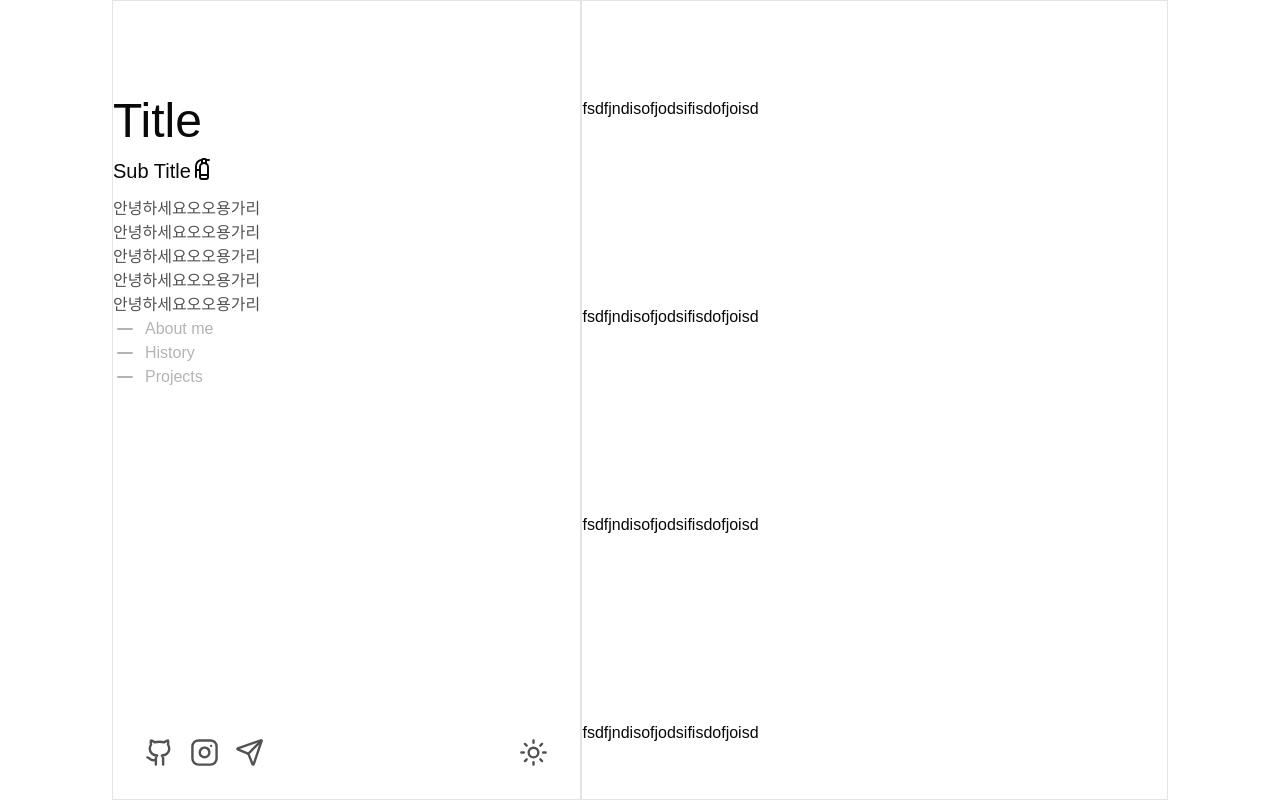
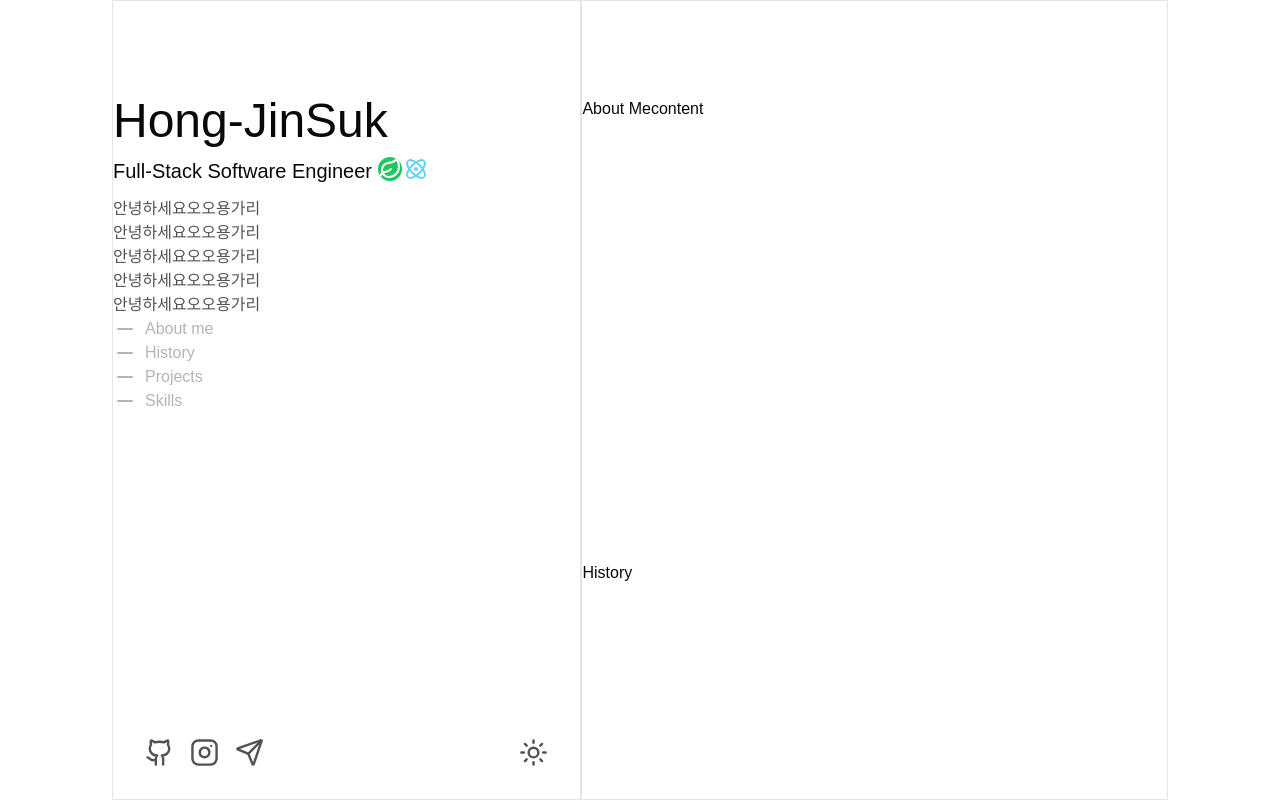
Before and after one commit to Hong-JinSuk/portfolio, a Next.js app: page / in a window 1280 px wide. Built offline with nearby package versions, Linux system fonts and the light colour scheme.

Commit message:
feat: scrollspy

```diff
--- a/package.json
+++ b/package.json
@@ -23,6 +23,7 @@
     "@tanstack/react-table": "^8.20.6",
     "class-variance-authority": "^0.7.1",
     "clsx": "^2.1.1",
+    "lodash": "^4.17.21",
     "lucide-react": "^0.469.0",
     "next": "15.1.2",
     "next-themes": "^0.4.4",
@@ -36,6 +37,7 @@
   },
   "devDependencies": {
     "@eslint/eslintrc": "^3",
+    "@types/lodash": "^4.17.13",
     "@types/node": "^20",
     "@types/react": "^19",
     "@types/react-dom": "^19",
--- a/src/app/page.tsx
+++ b/src/app/page.tsx
@@ -7,10 +7,11 @@ import {
   HoverCardTrigger,
 } from '@/components/ui/hover-card';
 import { ScrollArea } from '@/components/ui/scroll-area';
-import { ScrollSpy } from '@/components/ui/scroll-spy';
+import { ScrollspyNavigation } from '@/components/ui/scrollspy-navigation';
 import { ThemeSwitch } from '@/components/ui/theme-switch';
-import { FireExtinguisher, Github, Instagram, Send } from 'lucide-react';
-import { useEffect, useRef, useState } from 'react';
+import { Atom, Github, Instagram, Leaf, Send } from 'lucide-react';
+import Link from 'next/link';
+import { useRef } from 'react';
 
 const styles = {
   iconSize: 45,
@@ -20,42 +21,17 @@ const styles = {
 };
 
 export default function Page() {
-  const [activeSection, setActiveSection] = useState('about');
-  const sectionsRef = useRef([]);
-
-  useEffect(() => {
-    const observer = new IntersectionObserver(
-      (entries) => {
-        entries.forEach((entry) => {
-          if (entry.isIntersecting) {
-            const id = entry.target.id;
-            setActiveSection(id);
-          }
-        });
-      },
-      { threshold: 0.6 } // 60% 이상 보일 때 감지
-    );
-    sectionsRef.current.forEach((section) => observer.observe(section));
-
-    return () => {
-      sectionsRef.current.forEach((section) => observer.unobserve(section));
-    };
-  }, []);
-
-  const onNavigate = (id: string) => {
-    const section = document.getElementById(id);
-    if (section) {
-      section.scrollIntoView({ behavior: 'smooth', block: 'start' });
-    }
-  };
+  const scrollAreaRef = useRef<HTMLDivElement>(null);
 
   return (
     <div className="flex w-full h-full bg-background overflow-hidden">
       <aside className="flex flex-col w-[80%] h-full border pt-24">
         <section>
-          <h1 className="text-5xl">Title</h1>
-          <h3 className="flex py-3">
-            <span className="text-xl">Sub Title</span> <FireExtinguisher />
+          <h1 className="text-5xl">Hong-JinSuk</h1>
+          <h3 className="flex py-3 space-x-0.5">
+            <span className="text-xl pr-1">Full-Stack Software Engineer</span>
+            <Leaf className="text-white bg-green-500 rounded-full" />
+            <Atom className="text-[#62D3F5] rounded-full dark:text-[#5AC8E5]" />
           </h3>
           <p className={`${styles.textClassName}`}>안녕하세요오오용가리</p>
           <p className={`${styles.textClassName}`}>안녕하세요오오용가리</p>
@@ -63,7 +39,7 @@ export default function Page() {
           <p className={`${styles.textClassName}`}>안녕하세요오오용가리</p>
           <p className={`${styles.textClassName}`}>안녕하세요오오용가리</p>
         </section>
-        <ScrollSpy onNavigate={onNavigate} />
+        <ScrollspyNavigation scrollAreaRef={scrollAreaRef} />
         <section className="w-full flex justify-between items-center mt-auto p-6">
           <div className="flex">
             <Github
@@ -96,22 +72,32 @@ export default function Page() {
         </section>
       </aside>
       <main className="w-full border">
-        <ScrollArea className="h-full">
-          <div className="pt-24" id="top"></div>
-          <div className="h-52">fsdfjndisofjodsifisdofjoisd</div>
-          <div className="h-52">fsdfjndisofjodsifisdofjoisd</div>
-          <div className="h-52">fsdfjndisofjodsifisdofjoisd</div>
-          <div className="h-52">fsdfjndisofjodsifisdofjoisd</div>
-          <div className="h-52">fsdfjndisofjodsifisdofjoisd</div>
-          <div className="h-52">fsdfjndisofjodsifisdofjoisd</div>
-          <div className="h-52">fsdfjndisofjodsifisdofjoisd</div>
-          <div className="h-52">fsdfjndisofjodsifisdofjoisd</div>
-          <div className="h-52">fsdfjndisofjodsifisdofjoisd</div>
-          <div className="h-52">fsdfjndisofjodsifisdofjoisd</div>
-          <div className="h-52">fsdfjndisofjodsifisdofjoisd</div>
-          <div className="h-52">fsdfjndisofjodsifisdofjoisd</div>
-          <div className="h-52">fsdfjndisofjodsifisdofjoisd</div>
-          <div className="h-52">fsdfjndisofjodsifisdofjoisd</div>
+        <ScrollArea className="h-full" id="scrollArea" ref={scrollAreaRef}>
+          <div>
+            <div className="pt-24" id="top"></div>
+            <div className="h-96" id="about-me">
+              About Me
+              <span>content</span>
+            </div>
+            <div className="h-96 pt-20" id="history">
+              History
+            </div>
+            <div
+              className="flex flex-col justify-between h-96 pt-20"
+              id="projects"
+            >
+              Projects
+              <Link
+                href={'/projects'}
+                className="text-xl font-semibold hover:underline hover:underline-offset-3"
+              >
+                to projects
+              </Link>
+            </div>
+            <div className="h-96 pt-20" id="skills">
+              Skills
+            </div>
+          </div>
         </ScrollArea>
       </main>
     </div>
--- a/src/components/ui/scroll-spy.tsx
+++ /dev/null
@@ -1,31 +0,0 @@
-import { Minus } from 'lucide-react';
-
-const navigationItems = [
-  { id: 'top', label: 'About me' },
-  { id: 'history', label: 'History' },
-  { id: 'projects', label: 'Projects' },
-];
-
-export function ScrollSpy({
-  onNavigate,
-}: {
-  onNavigate: (id: string) => void;
-}) {
-  return (
-    <nav id="navbar" className="w-full">
-      {navigationItems.map((item) => (
-        <a
-          key={item.id}
-          className="flex space-x-2 cursor-pointer"
-          onClick={(e) => {
-            e.preventDefault();
-            onNavigate(item.id);
-          }}
-        >
-          <Minus className="opacity-30" />
-          <span className="opacity-30">{item.label}</span>
-        </a>
-      ))}
-    </nav>
-  );
-}
--- /dev/null
+++ b/src/components/ui/scrollspy-navigation.tsx
@@ -0,0 +1,113 @@
+import { debounce } from 'lodash';
+import { Minus } from 'lucide-react';
+import { useCallback, useEffect, useState } from 'react';
+
+const navigationItems = [
+  { id: 'about-me', label: 'About me' },
+  { id: 'history', label: 'History' },
+  { id: 'projects', label: 'Projects' },
+  { id: 'skills', label: 'Skills' },
+];
+
+type Props = {
+  scrollAreaRef: React.RefObject<HTMLDivElement | null>;
+};
+
+export function ScrollspyNavigation({ scrollAreaRef }: Props) {
+  const [centerContentId, setCenterContentId] = useState<string | null>(null);
+
+  const findCenterContent = useCallback(() => {
+    const scrollElement = scrollAreaRef.current?.querySelector(
+      '[data-radix-scroll-area-viewport]'
+    ) as HTMLDivElement;
+
+    if (!scrollElement) {
+      return;
+    }
+
+    const viewportCenterY = window.innerHeight / 3;
+
+    let closestElement: HTMLElement | null = null;
+    let closestDistance = Infinity;
+
+    const childDivs = Array.from(
+      scrollElement.querySelectorAll('div[id]')
+    ) as HTMLElement[];
+
+    childDivs.forEach((div) => {
+      const rect = div.getBoundingClientRect(); // 현재 요소의 뷰포트 위치
+      const divCenterY = rect.top + rect.height / 2; // 요소의 중앙 좌표
+
+      const distance = Math.abs(divCenterY - viewportCenterY); // 뷰포트 중앙과의 거리
+
+      if (distance < closestDistance) {
+        closestDistance = distance;
+        closestElement = div;
+      }
+    });
+
+    if (closestElement) {
+      setCenterContentId((closestElement as HTMLDivElement).id);
+      console.log((closestElement as HTMLDivElement).id);
+    }
+  }, []);
+
+  const onScroll = useCallback(
+    debounce(() => {
+      findCenterContent();
+    }, 200),
+    [findCenterContent]
+  );
+
+  useEffect(() => {
+    const scrollElement = scrollAreaRef.current?.querySelector(
+      '[data-radix-scroll-area-viewport]'
+    ) as HTMLDivElement;
+
+    if (!scrollElement) {
+      return;
+    }
+
+    scrollElement.addEventListener('scroll', onScroll);
+
+    return () => {
+      scrollElement.removeEventListener('scroll', onScroll);
+      onScroll.cancel(); // Debounce 정리
+    };
+  }, [onScroll]);
+
+  const onNavigate = (id: string) => {
+    const section = document.getElementById(id);
+    if (section) {
+      section.scrollIntoView({ behavior: 'smooth', block: 'start' });
+    }
+  };
+
+  return (
+    <nav id="navbar" className="w-full">
+      {navigationItems.map((item, index) => (
+        <div
+          key={item.id}
+          className={`flex space-x-2 cursor-pointer`}
+          onClick={(e) => {
+            e.preventDefault();
+            onNavigate(item.id);
+          }}
+        >
+          <Minus
+            className={`${
+              centerContentId === item.id ? 'opacity-100' : 'opacity-30'
+            } `}
+          />
+          <span
+            className={`${
+              centerContentId === item.id ? 'opacity-100' : 'opacity-30'
+            }`}
+          >
+            {item.label}
+          </span>
+        </div>
+      ))}
+    </nav>
+  );
+}
```
Also changed, not shown: 1 other file (tests, documents, lock files or other folders).
